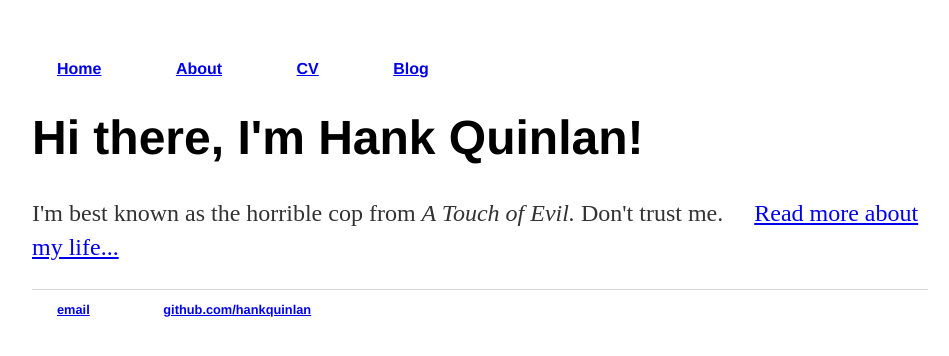
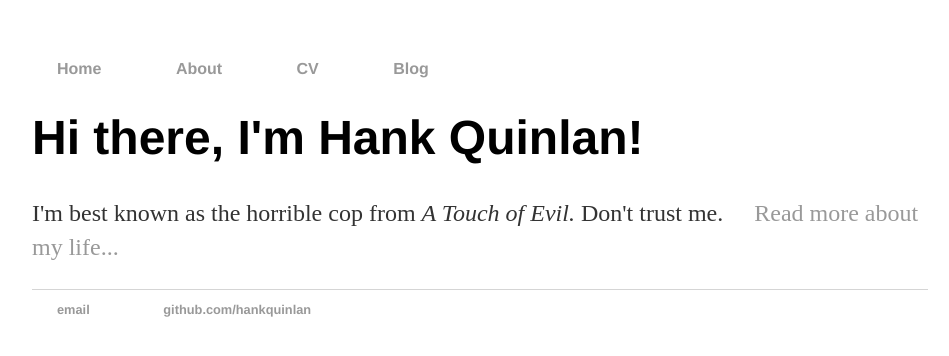
Before and after one commit to danielzsh/devo1ution.github.io, a Jekyll site: the page built from index.html, in a window 1280 px wide. Shown: the top 356 px of the page, without its empty margins (160-1109 px from the left). Built offline with Jekyll 4.4.1, drawn with Linux system fonts in a browser that asks for light colours.

Commit message:
Update main.css

```diff
--- a/css/main.css
+++ b/css/main.css
@@ -13,6 +13,8 @@ nav ul li, footer ul li {
     margin-right: 20px;
 }
 a {
+  text-decoration: none;
+  color: #999;
   padding: 10px 25px;
   text-align: center;
 }
```
